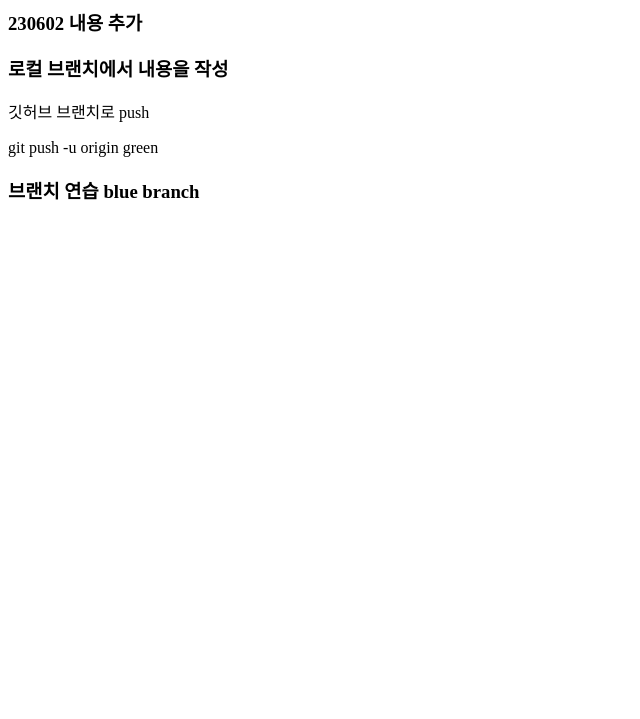
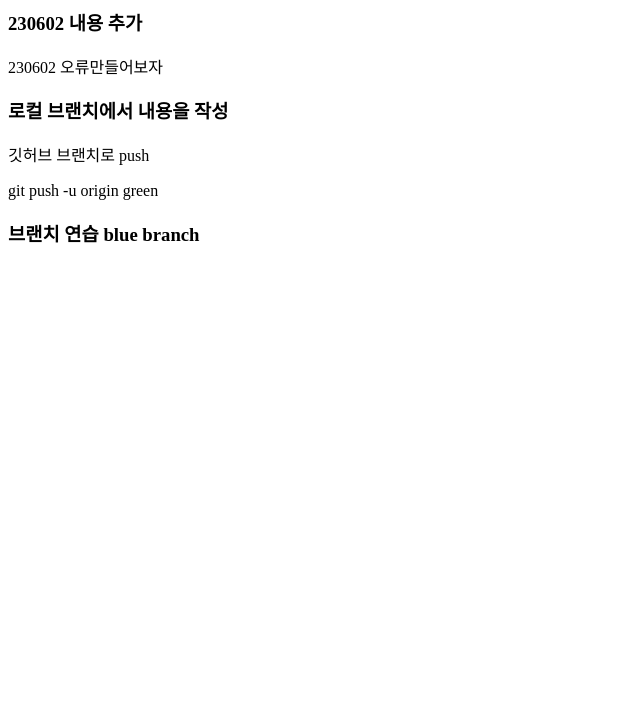
Before and after one commit to designUon/team-git-branch-test, a plain HTML site: page index.html in a window 1280 px wide. Shown: the part 81-800 px from the top of the page, without its empty margins (0-640 px from the left). Drawn offline with Linux system fonts and the light colour scheme.

Commit message:
230602 오류생성

```diff
--- a/index.html
+++ b/index.html
@@ -9,6 +9,7 @@
 <body>
     <h1>브랜치와 깃허브</h1>
     <h3>230602 내용 추가</h3>
+    <p>230602 오류만들어보자</p>
     <section>
         <!-- green에서 작성할 부분 -->
         <h3>로컬 브랜치에서 내용을 작성</h3>
```
